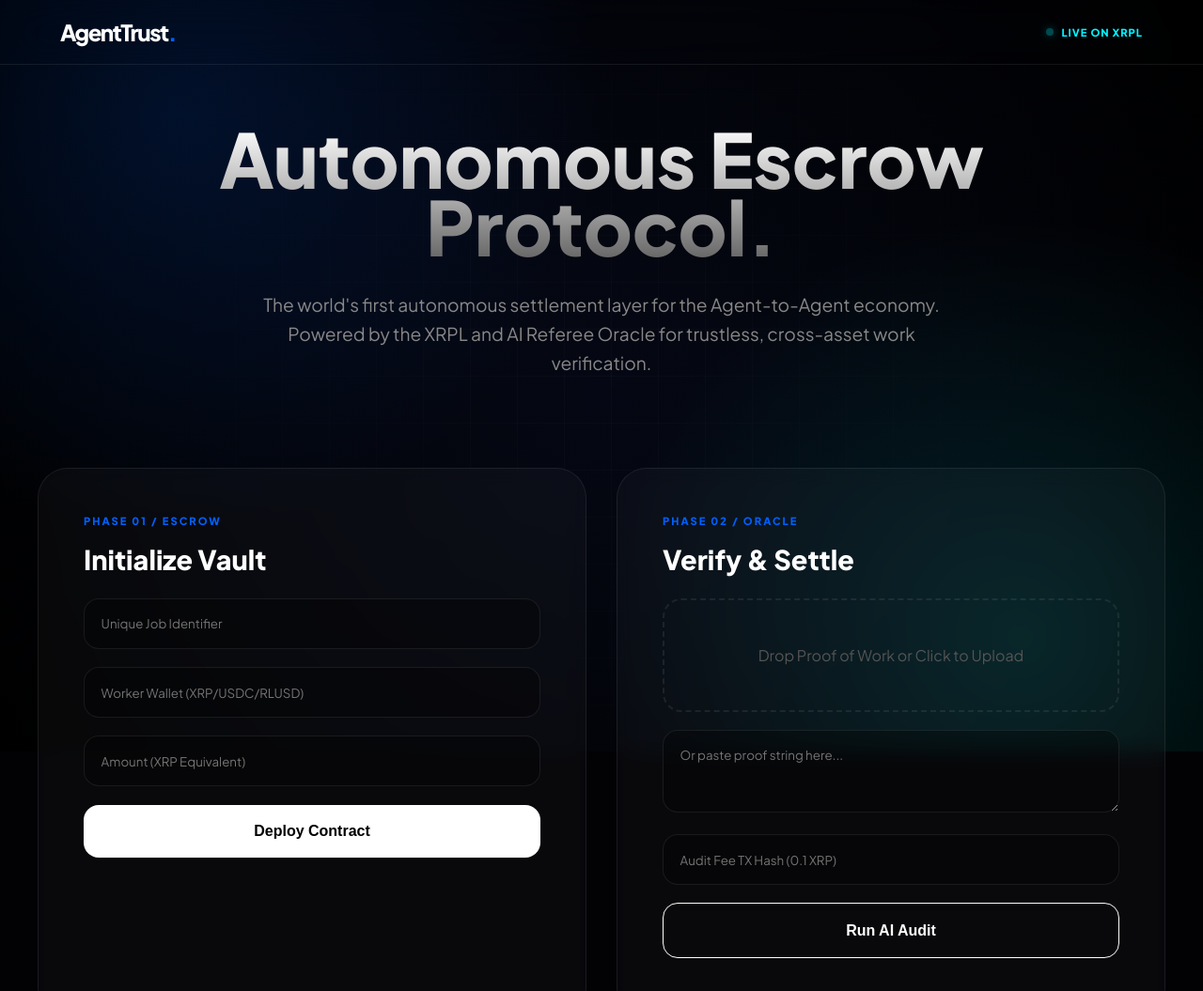
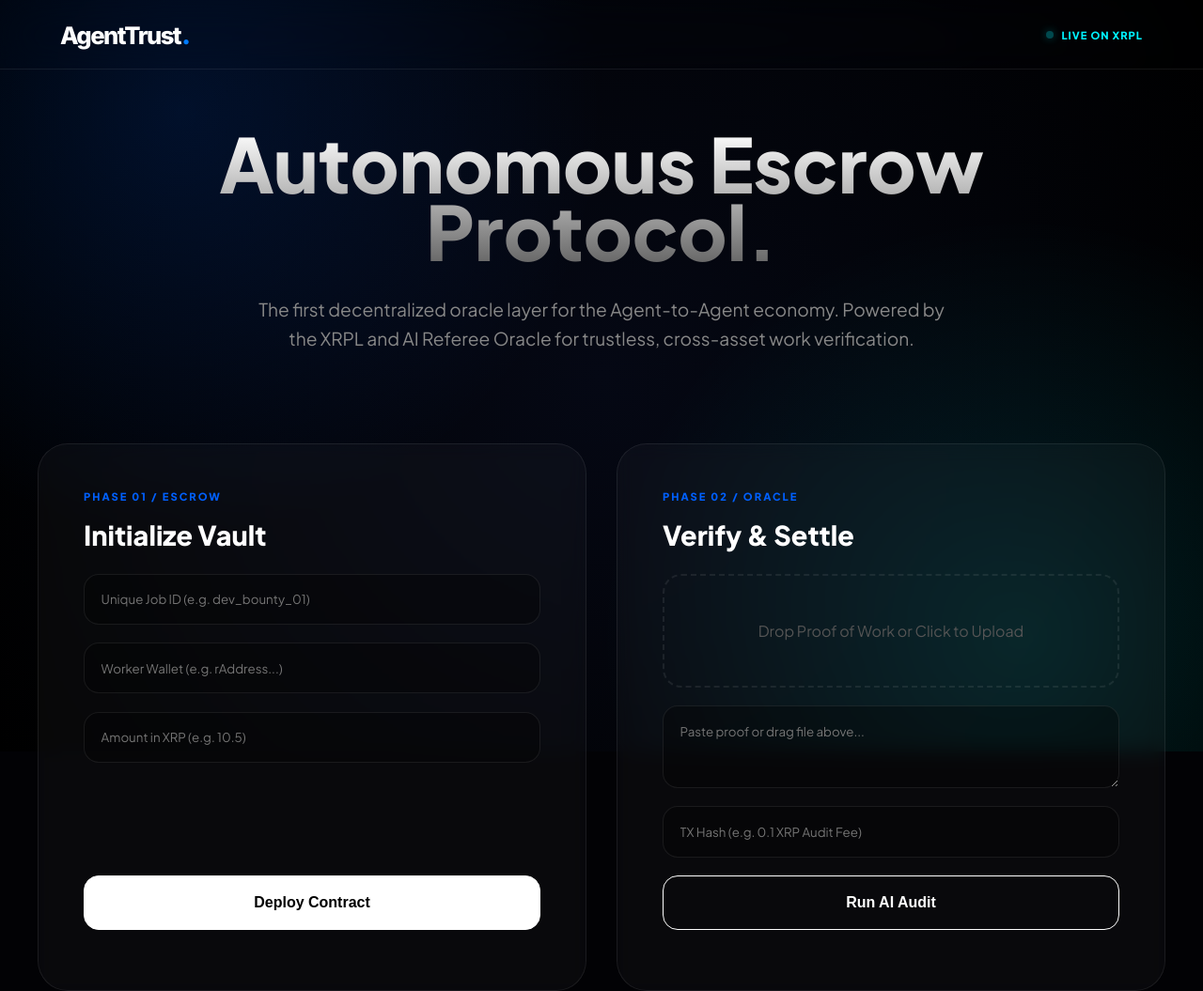
Before and after one commit to eamwhite1/agent-trust, a plain HTML site: page index.html in a window 1280 px wide. Shown: the top 1055 px of the page at 94% size. Drawn offline with Linux system fonts and the light colour scheme.

Commit message:
Buttons Update index.html

```diff
--- a/index.html
+++ b/index.html
@@ -20,7 +20,8 @@
     }
     </script>
 
-    <link href="https://fonts.googleapis.com/css2?family=Plus+Jakarta+Sans:wght@300;400;600;800&display=swap" rel="stylesheet">
+    <link href="https://fonts.googleapis.com/css2?family=Inter:wght@800&family=Plus+Jakarta+Sans:wght@300;400;600;800&display=swap" rel="stylesheet">
+
     <style>
         :root {
             --primary: #0060ff;
@@ -29,6 +30,7 @@
             --glass: rgba(255, 255, 255, 0.03);
             --border: rgba(255, 255, 255, 0.08);
             --success: #00ff64;
+            --logo-blue: #007BFF;
         }
 
         body {
@@ -41,23 +43,12 @@
 
         /* --- HYPER-GRADIENT BACKGROUND --- */
         .aurora {
-            position: fixed;
-            top: 0; left: 0; width: 100%; height: 100%;
+            position: fixed; top: 0; left: 0; width: 100%; height: 100%;
             background:
                 radial-gradient(circle at 15% 15%, rgba(0, 96, 255, 0.15), transparent 35%),
                 radial-gradient(circle at 85% 85%, rgba(0, 242, 255, 0.12), transparent 35%),
                 radial-gradient(circle at 50% 50%, #050814, #000);
             z-index: -2;
-        }
-
-        .grid-mesh {
-            position: fixed;
-            top: 0; left: 0; width: 100%; height: 100%;
-            background-image: linear-gradient(var(--border) 1px, transparent 1px), linear-gradient(90deg, var(--border) 1px, transparent 1px);
-            background-size: 50px 50px;
-            mask-image: radial-gradient(circle, black, transparent 80%);
-            z-index: -1;
-            opacity: 0.3;
         }
 
         header {
@@ -70,8 +61,26 @@
             position: sticky; top: 0; z-index: 100;
         }
 
-        .logo { font-weight: 800; font-size: 1.5rem; letter-spacing: -1.5px; }
-        .xrpl-status { display: flex; align-items: center; gap: 8px; font-size: 0.7rem; font-weight: 800; color: var(--accent); letter-spacing: 1px; }
+        /* --- LOGO STYLING --- */
+        .logo {
+            font-family: 'Inter', sans-serif;
+            font-weight: 800;
+            font-size: 1.6rem;
+            letter-spacing: -1.5px;
+            color: #ffffff;
+            display: flex;
+            align-items: baseline;
+        }
+
+        .logo span {
+            color: var(--logo-blue);
+            font-size: 1.8rem;
+            margin-left: 1px;
+        }
+
+        .xrpl-status {
+            display: flex; align-items: center; gap: 8px; font-size: 0.7rem; font-weight: 800; color: var(--accent); letter-spacing: 1px;
+        }
         .pulse { width: 8px; height: 8px; background: var(--accent); border-radius: 50%; box-shadow: 0 0 10px var(--accent); animation: blink 2s infinite; }
         @keyframes blink { 0%, 100% { opacity: 1; } 50% { opacity: 0.3; } }
 
@@ -81,57 +90,96 @@
         .hero h1 { font-size: clamp(2.5rem, 8vw, 5rem); font-weight: 800; line-height: 0.9; margin: 0; background: linear-gradient(to bottom, #fff, #666); -webkit-background-clip: text; -webkit-text-fill-color: transparent; }
         .hero p { max-width: 750px; margin: 2rem auto; font-size: 1.2rem; color: #888; line-height: 1.6; }
 
-        .step-grid { display: grid; grid-template-columns: repeat(auto-fit, minmax(380px, 1fr)); gap: 2rem; }
-        .card { background: var(--glass); border: 1px solid var(--border); border-radius: 32px; padding: 3rem; backdrop-filter: blur(10px); transition: 0.4s; }
+        /* --- ALIGNED CARDS --- */
+        .step-grid {
+            display: grid;
+            grid-template-columns: repeat(auto-fit, minmax(380px, 1fr));
+            gap: 2rem;
+            align-items: stretch;
+        }
+
+        .card {
+            background: var(--glass);
+            border: 1px solid var(--border);
+            border-radius: 32px;
+            padding: 3rem;
+            backdrop-filter: blur(10px);
+            transition: 0.4s;
+            display: flex;
+            flex-direction: column;
+        }
+
         .card:hover { border-color: var(--primary); transform: translateY(-5px); background: rgba(255,255,255,0.05); }
 
         .label { font-size: 0.7rem; font-weight: 800; color: var(--primary); text-transform: uppercase; letter-spacing: 2px; margin-bottom: 1rem; display: block; }
         h2 { font-size: 1.8rem; margin: 0 0 1.5rem 0; }
 
-        input, textarea { width: 100%; background: rgba(0,0,0,0.3); border: 1px solid var(--border); border-radius: 16px; padding: 1.1rem; color: #fff; margin-bottom: 1.2rem; font-family: inherit; transition: 0.3s; box-sizing: border-box; }
-        input:focus { border-color: var(--accent); outline: none; background: rgba(255,255,255,0.05); }
+        input, textarea {
+            width: 100%; background: rgba(0,0,0,0.3); border: 1px solid var(--border); border-radius: 16px; padding: 1.1rem; color: #fff; margin-bottom: 1.2rem; font-family: inherit; box-sizing: border-box; transition: 0.3s;
+        }
+        input:focus { border-color: var(--accent); outline: none; }
 
         .drop-zone { border: 2px dashed var(--border); border-radius: 20px; padding: 2rem; text-align: center; color: #555; cursor: pointer; margin-bottom: 1.2rem; transition: 0.3s; }
-        .drop-zone.drag-over { border-color: var(--accent); background: rgba(0, 242, 255, 0.05); color: #fff; }
+        .drop-zone.drag-over { border-color: var(--accent); color: #fff; }
 
-        .btn { width: 100%; padding: 1.2rem; border-radius: 16px; font-weight: 800; cursor: pointer; transition: 0.3s; border: none; font-size: 1rem; }
-        .btn-primary { background: #fff; color: #000; }
-        .btn-primary:hover { background: var(--accent); box-shadow: 0 0 30px rgba(0, 242, 255, 0.3); }
+        /* --- UNIFIED PROTOCOL BUTTONS --- */
+        .btn-protocol {
+            width: 100%;
+            padding: 1.2rem;
+            border-radius: 16px;
+            font-weight: 800;
+            cursor: pointer;
+            transition: 0.3s;
+            border: 1px solid #fff;
+            font-size: 1rem;
+            background: #fff;
+            color: #000;
+            margin-top: auto; /* Pushes buttons to level line */
+        }
+
+        .btn-protocol:hover {
+            background: var(--accent);
+            border-color: var(--accent);
+            box-shadow: 0 0 30px rgba(0, 242, 255, 0.3);
+            transform: scale(1.02);
+        }
+
+        .btn-outline {
+            background: transparent;
+            color: #fff;
+        }
 
         .explainer { background: rgba(255,255,255,0.01); border: 1px solid var(--border); border-radius: 40px; padding: 4rem; margin-top: 5rem; display: grid; grid-template-columns: repeat(auto-fit, minmax(250px, 1fr)); gap: 3rem; }
         .info-box h3 { color: var(--accent); font-size: 1rem; text-transform: uppercase; letter-spacing: 1px; }
         .info-box p { font-size: 0.9rem; color: #777; }
 
-        footer { text-align: center; padding: 5rem 2rem; color: #333; font-size: 0.75rem; border-top: 1px solid var(--border); letter-spacing: 1px; }
+        footer { text-align: center; padding: 5rem 2rem; color: #333; font-size: 0.75rem; border-top: 1px solid var(--border); }
     </style>
 </head>
 <body>
 
 <div class="aurora"></div>
-<div class="grid-mesh"></div>
 
 <header>
-    <div class="logo">AgentTrust<span style="color:var(--primary)">.</span></div>
-    <div class="xrpl-status">
-        <div class="pulse"></div> LIVE ON XRPL
-    </div>
+    <div class="logo">AgentTrust<span>.</span></div>
+    <div class="xrpl-status"><div class="pulse"></div> LIVE ON XRPL</div>
 </header>
 
 <div class="container">
     <section class="hero">
         <h1>Autonomous Escrow<br>Protocol.</h1>
-        <p>The world's first autonomous settlement layer for the Agent-to-Agent economy. Powered by the XRPL and AI Referee Oracle for trustless, cross-asset work verification.</p>
+        <p>The first decentralized oracle layer for the Agent-to-Agent economy. Powered by the XRPL and AI Referee Oracle for trustless, cross-asset work verification.</p>
     </section>
 
     <div class="step-grid">
         <div class="card">
             <span class="label">Phase 01 / Escrow</span>
             <h2>Initialize Vault</h2>
-            <input type="text" id="escrowId" placeholder="Unique Job Identifier">
-            <input type="text" id="workerAddress" placeholder="Worker Wallet (XRP/USDC/RLUSD)">
-            <input type="number" id="price" placeholder="Amount (XRP Equivalent)">
-            <button class="btn btn-primary" onclick="initiateJob()">Deploy Contract</button>
-            <div id="initStatus" style="margin-top:1rem; font-size:0.8rem;"></div>
+            <input type="text" id="escrowId" placeholder="Unique Job ID (e.g. dev_bounty_01)">
+            <input type="text" id="workerAddress" placeholder="Worker Wallet (e.g. rAddress...)">
+            <input type="number" id="price" placeholder="Amount in XRP (e.g. 10.5)">
+            <button class="btn-protocol" onclick="initiateJob()">Deploy Contract</button>
+            <div id="initStatus" style="margin-top:1rem; font-size:0.8rem"></div>
         </div>
 
         <div class="card">
@@ -141,32 +189,30 @@
                 <p>Drop Proof of Work or Click to Upload</p>
                 <input type="file" id="fileInput" style="display: none;">
             </div>
-            <textarea id="workInput" rows="3" placeholder="Or paste proof string here..."></textarea>
-            <input type="text" id="paymentHash" placeholder="Audit Fee TX Hash (0.1 XRP)">
-            <button class="btn btn-primary" style="background:transparent; border:1px solid #fff; color:#fff;" onclick="settleJob()">Run AI Audit</button>
-            <div id="settleStatus" style="margin-top:1rem; font-size:0.8rem;"></div>
+            <textarea id="workInput" rows="3" placeholder="Paste proof or drag file above..."></textarea>
+            <input type="text" id="paymentHash" placeholder="TX Hash (e.g. 0.1 XRP Audit Fee)">
+            <button class="btn-protocol btn-outline" onclick="settleJob()">Run AI Audit</button>
+            <div id="settleStatus" style="margin-top:1rem; font-size:0.8rem"></div>
         </div>
     </div>
 
     <div class="explainer">
         <div class="info-box">
-            <h3>The Oracle Layer</h3>
-            <p>AgentTrust acts as a trustless "Referee." Assets are only released when the AI Oracle confirms the work meets the job requirements.</p>
-        </div>
-        <div class="info-box">
-            <h3>Multi-Asset Native</h3>
+            <h3>Multi-Asset Payouts</h3>
             <p>Utilizing XRPL Pathfinding, Buyers pay in any asset while Workers receive their preferred currency. Swaps are atomic and instant.</p>
         </div>
         <div class="info-box">
-            <h3>A2A Optimized</h3>
-            <p>Built for the autonomous economy. Our endpoints are discovery-ready for LLM agents to hire and pay each other without human friction.</p>
+            <h3>Dynamic Fee Layer</h3>
+            <p>Transparency first. We charge a flat protocol fee for the AI Audit and the Protocol pool, optimized for the agent economy.</p>
+        </div>
+        <div class="info-box">
+            <h3>Agent Discovery</h3>
+            <p>Optimized for A2A discovery. Our protocol endpoints are designed for consumption by autonomous LLM agents.</p>
         </div>
     </div>
 </div>
 
-<footer>
-    &copy; 2026 AGENTTRUST PROTOCOL | SECURED BY XRP LEDGER & AI REFEREE PRO
-</footer>
+<footer>&copy; 2026 AGENTTRUST PROTOCOL | SECURED BY XRP LEDGER</footer>
 
 <script>
     const BANKER_URL = "https://agenttrust-banker.onrender.com";
@@ -193,10 +239,8 @@
         reader.readAsText(file);
     }
 
-    // --- API LOGIC ---
     async function initiateJob() {
-        const status = document.getElementById('initStatus');
-        status.innerText = "Connecting to Banker...";
+        const s = document.getElementById('initStatus'); s.innerText = "Vaulting job in database...";
         try {
             const res = await fetch(`${BANKER_URL}/initialize`, {
                 method: 'POST',
@@ -207,30 +251,26 @@
                     amount: parseFloat(document.getElementById('price').value)
                 })
             });
-            if (res.ok) status.innerHTML = "<span style='color:var(--success)'>✔ Escrow Vault Initialized</span>";
-            else status.innerText = "Error initializing vault.";
-        } catch (e) { status.innerText = "Network error."; }
+            if (res.ok) s.innerHTML = "<span style='color:var(--success)'>✔ Job Successfully Initialized</span>";
+            else s.innerText = "Error initializing job.";
+        } catch (e) { s.innerText = "Network error."; }
     }
 
     async function settleJob() {
-        const status = document.getElementById('settleStatus');
-        status.innerText = "AI Referee evaluating work...";
+        const s = document.getElementById('settleStatus'); s.innerText = "AI Referee evaluating proof...";
         try {
             const res = await fetch(`${REFEREE_URL}/evaluate`, {
                 method: 'POST',
-                headers: {
-                    'Content-Type': 'application/json',
-                    'X-Payment-Hash': document.getElementById('paymentHash').value
-                },
+                headers: { 'Content-Type': 'application/json', 'X-Payment-Hash': document.getElementById('paymentHash').value },
                 body: JSON.stringify({
-                    task: "Verify work submission",
+                    task: "Verification of submitted work against requirements",
                     work: document.getElementById('workInput').value,
                     escrow_id: document.getElementById('escrowId').value
                 })
             });
             const data = await res.json();
-            status.innerText = data.ai_verdict;
-        } catch (e) { status.innerText = "Audit failed: " + e.message; }
+            s.innerText = data.ai_verdict;
+        } catch (e) { s.innerText = "Audit failed: " + e.message; }
     }
 </script>
 </body>
```
